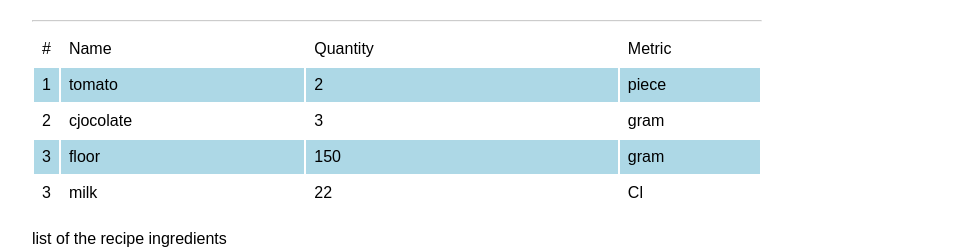
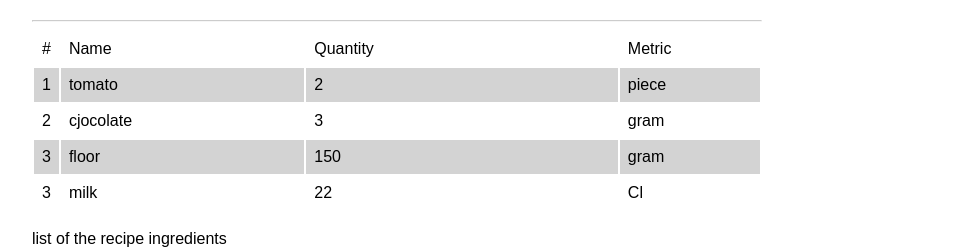
Before and after one commit to PapaG57/Cours_French_Cookies_Parcours2, a plain HTML site: page index.html in a window 1280 px wide. Shown: the part 715-963 px from the top of the page, without its empty margins (32-1005 px from the left). Drawn offline with Linux system fonts and the light colour scheme.

Commit message:
changement background cellules

```diff
--- a/index.html
+++ b/index.html
@@ -69,10 +69,10 @@
                         <td width="20%">Metric</td>
                     </tr>
                     <tr>
-                        <td bgcolor="lightblue">1</td>
-                        <td bgcolor="lightblue">tomato</td>
-                        <td bgcolor="lightblue">2</td>
-                        <td bgcolor="lightblue">piece</td>
+                        <td bgcolor="lightgrey">1</td>
+                        <td bgcolor="lightgrey">tomato</td>
+                        <td bgcolor="lightgrey">2</td>
+                        <td bgcolor="lightgrey">piece</td>
                     </tr>
                     <tr>
                         <td>2</td>
@@ -81,10 +81,10 @@
                         <td>gram</td>
                     </tr>
                     <tr>
-                        <td bgcolor="lightblue">3</td>
-                        <td bgcolor="lightblue">floor</td>
-                        <td bgcolor="lightblue">150</td>
-                        <td bgcolor="lightblue">gram</td>
+                        <td bgcolor="lightgrey">3</td>
+                        <td bgcolor="lightgrey">floor</td>
+                        <td bgcolor="lightgrey">150</td>
+                        <td bgcolor="lightgrey">gram</td>
                     </tr>
                     <tr>
                         <td>3</td>
```
